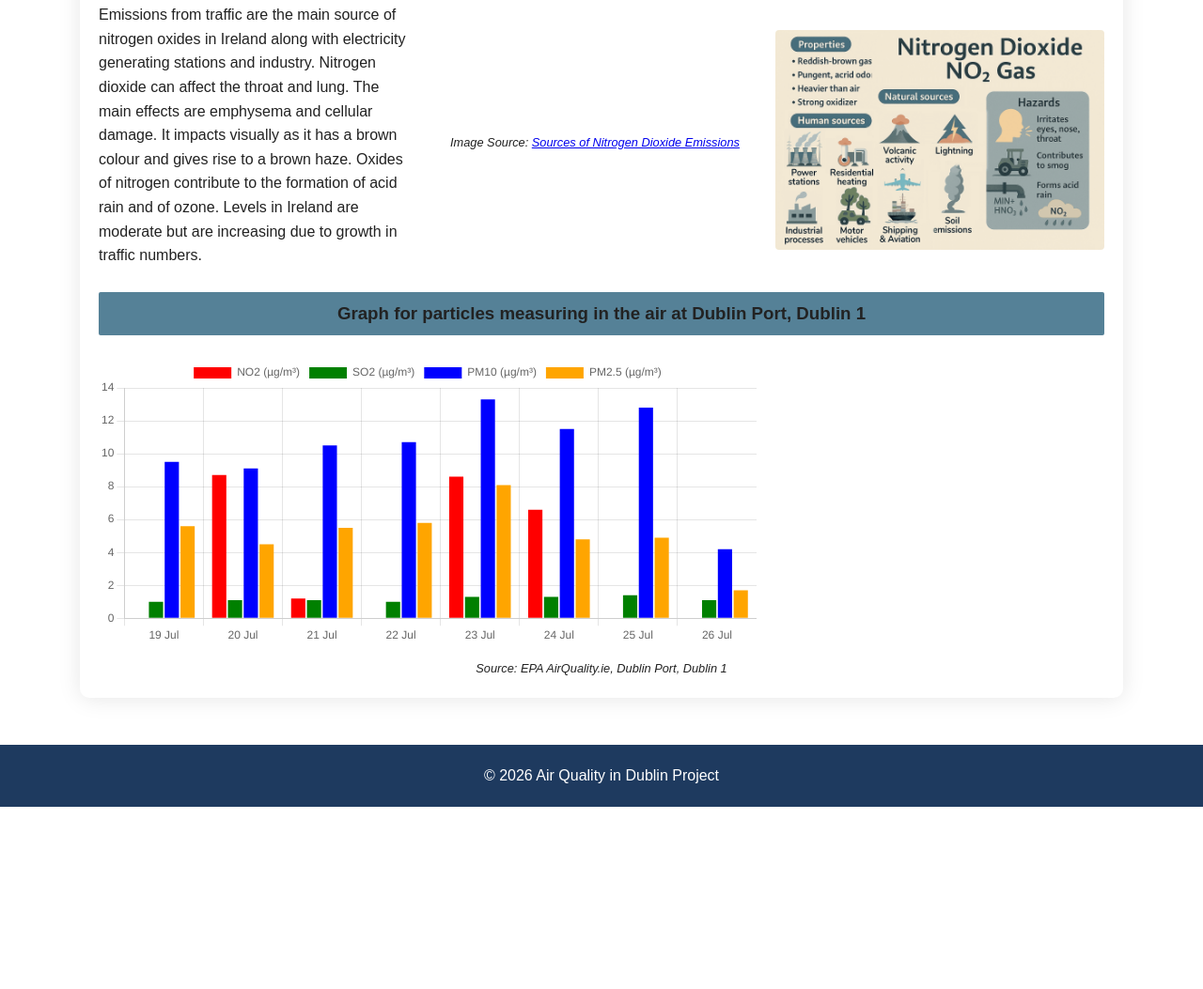
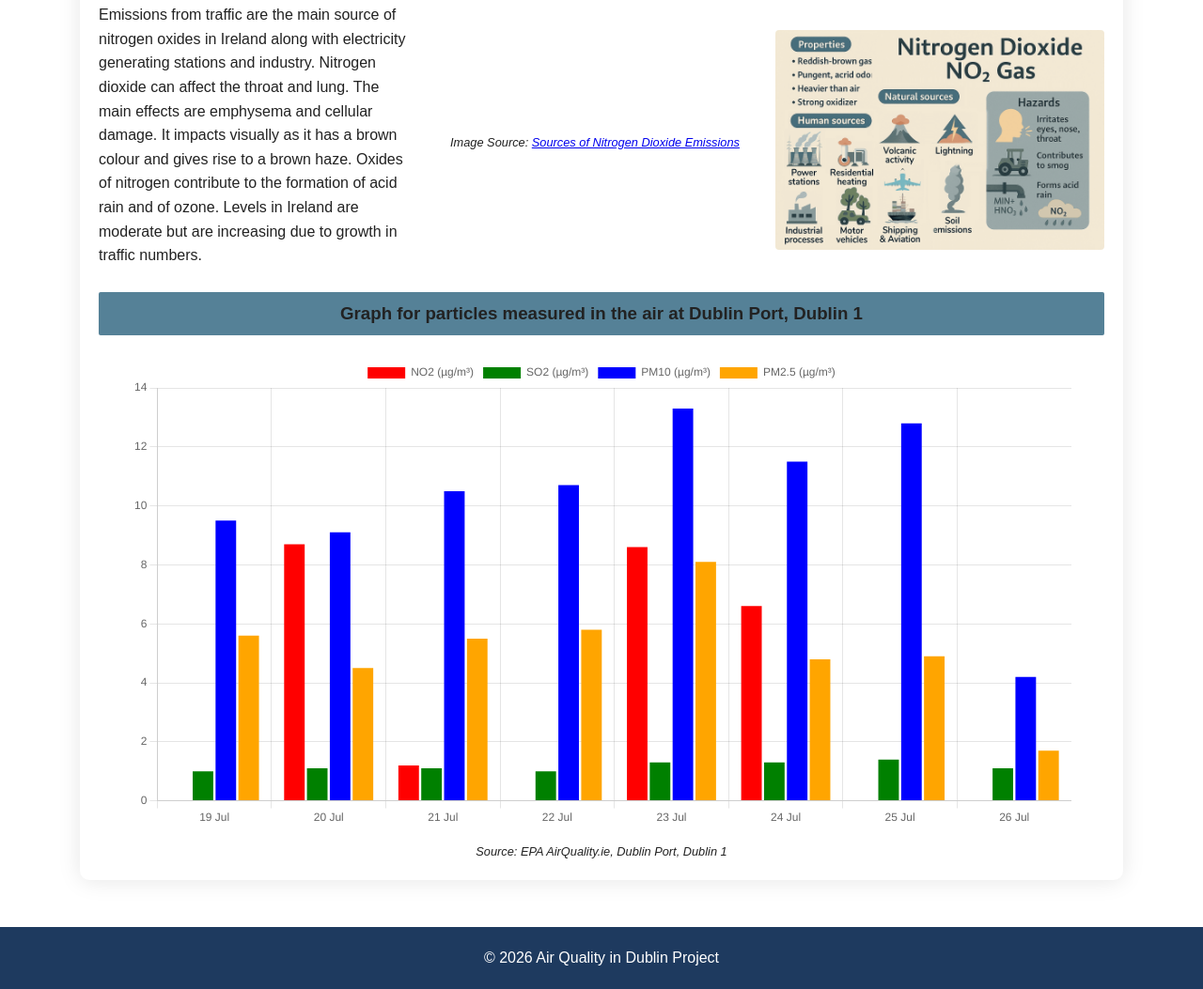
Before and after one commit to peternolan02-glitch/ca2-air-quality-dublin, a plain HTML site: page data.html in a window 1280 px wide. Shown: the part 993-2046 px from the top of the page at 94% size. Before the commit the page ends 1852 px from the top, so only its background shows below. Drawn offline with nearby package versions, Linux system fonts and the light colour scheme.

Commit message:
data page css update

```diff
--- a/css/styles.css
+++ b/css/styles.css
@@ -150,6 +150,13 @@ section ul li {/* Set margin for list items in unordered lists */
     box-sizing: border-box; /* Ensure padding is included in the element's total width and height */
 }
 
+.graph-data{
+    display: flex;
+    flex-direction: column;
+    align-items: center;
+    text-align: center;
+}
+
 /* ============================= */
 /*Peter Nolan - Images*/
 /* ============================= */
@@ -267,7 +274,7 @@ button:hover {
 .source{
     font-family: Arial, Helvetica, sans-serif; /*sets the font to be used;*/
     font-size: 0.8rem; /*set font size */
-    color: :#222; /*set colour black;*/
+    color: #222; /*set colour black;*/
     font-style: italic; /*make font italic */
     margin-top: 1rem; /*make small marging at top of text */
     text-align: center;/*put source text in center */
--- a/data.html
+++ b/data.html
@@ -60,12 +60,13 @@
         </p> <!-- https://www.epa.ie/environment-and-you/air/air-pollutants/ -->
       </div>
 
-      <h3 class="sub-heading">Graph for particles measuring in the air at Dublin Port, Dublin 1</h3>
-
-      <figure>
-        <canvas id="myChart" style="width:100%;max-width:700px;height:200px;"></canvas>
-        <figcaption class="source">Source: EPA AirQuality.ie, Dublin Port, Dublin 1</figcaption>
-      </figure>
+      <h3 class="sub-heading">Graph for particles measured in the air at Dublin Port, Dublin 1</h3>
+      <div class="graph-data">
+        <figure>
+          <canvas id="myChart" style="width:100%;max-width:1000px;height:500px;"></canvas>
+          <figcaption class="source">Source: EPA AirQuality.ie, Dublin Port, Dublin 1</figcaption>
+        </figure>
+      </div>
 
     </section> <!-- close data intro section -->
 
```
